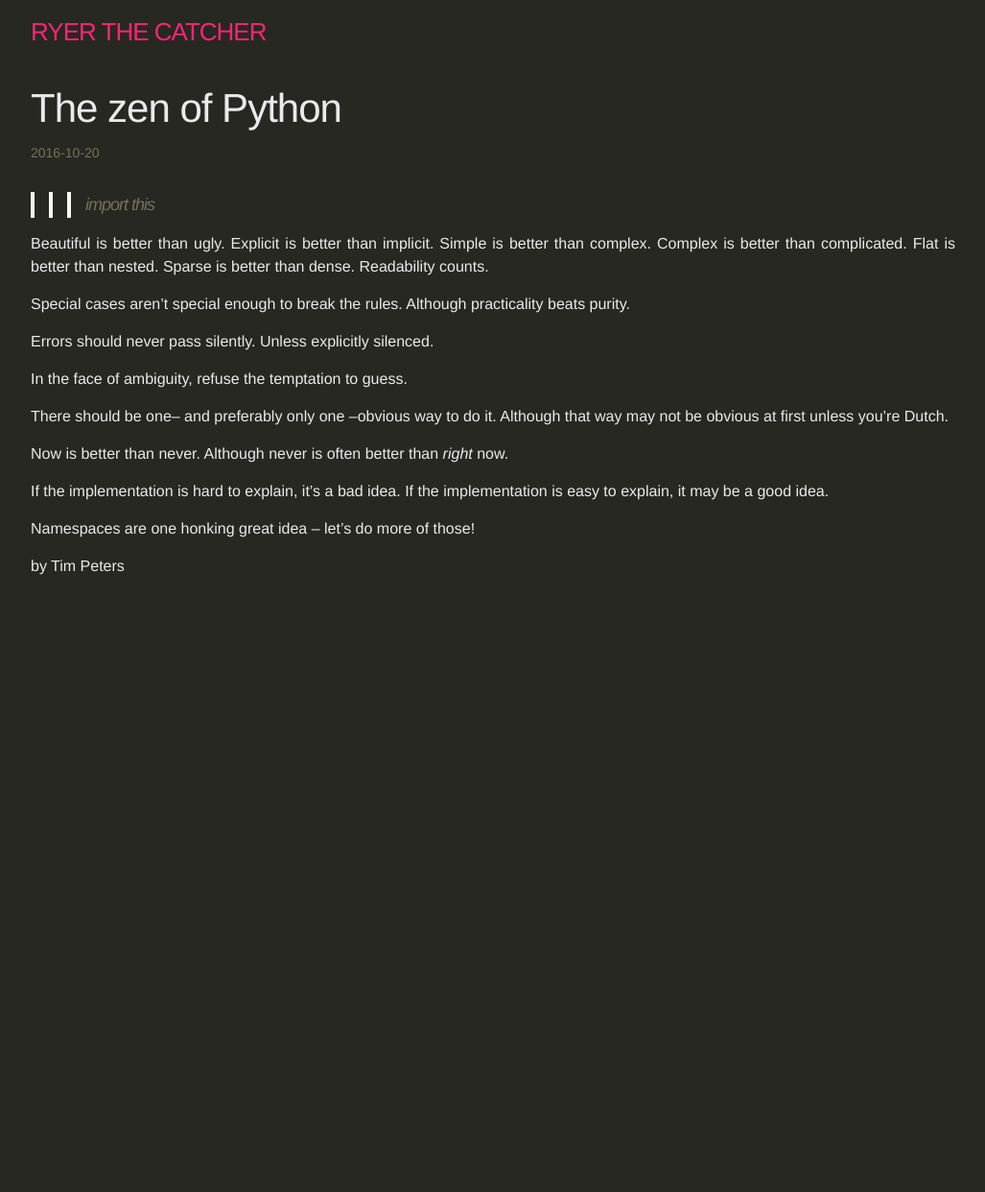
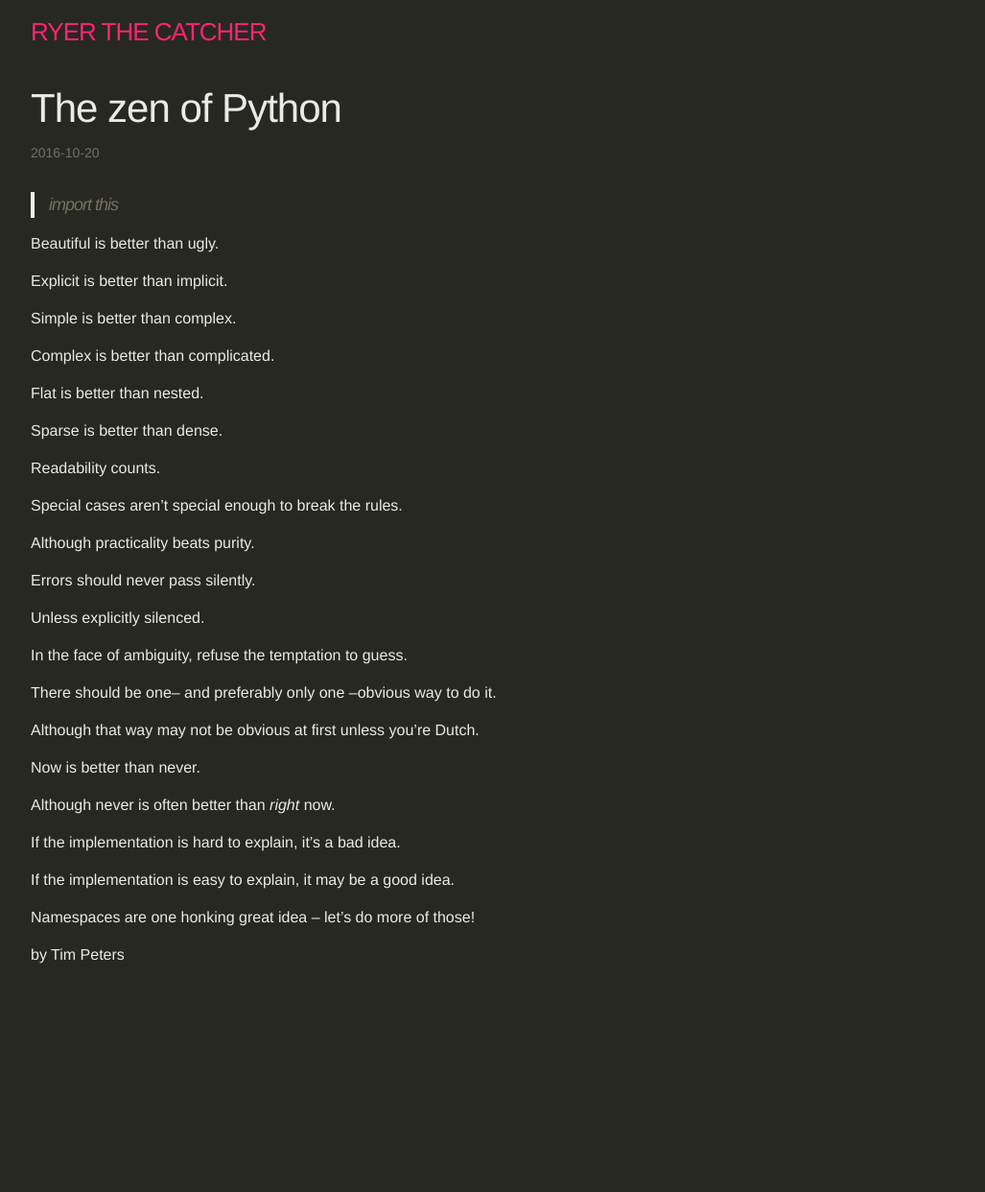
Before and after one commit to ryerh/ryerh.github.io, a Jekyll site: the page built from _posts/2016-10-20-the-zen-of-python.markdown, in a window 1280 px wide. Shown: the whole page at 96% size, without its empty margins (126-1153 px from the left). Built offline with Jekyll 4.4.1, drawn with Linux system fonts in a browser that asks for light colours; before the commit the page ends 900 px from its top, so only the background shows below that.

```diff
--- a/_posts/2016-10-20-the-zen-of-python.markdown
+++ b/_posts/2016-10-20-the-zen-of-python.markdown
@@ -4,31 +4,42 @@ date: 2016-10-20 12:35:00 +08:00
 layout: post
 ---
 
->>> import this
+> import this
 
 Beautiful is better than ugly.
+
 Explicit is better than implicit.
+
 Simple is better than complex.
+
 Complex is better than complicated.
+
 Flat is better than nested.
+
 Sparse is better than dense.
+
 Readability counts.
 
 Special cases aren't special enough to break the rules.
+
 Although practicality beats purity.
 
 Errors should never pass silently.
+
 Unless explicitly silenced.
 
 In the face of ambiguity, refuse the temptation to guess.
 
 There should be one-- and preferably only one --obvious way to do it.
+
 Although that way may not be obvious at first unless you're Dutch.
 
 Now is better than never.
+
 Although never is often better than *right* now.
 
 If the implementation is hard to explain, it's a bad idea.
+
 If the implementation is easy to explain, it may be a good idea.
 
 Namespaces are one honking great idea -- let's do more of those!
```
